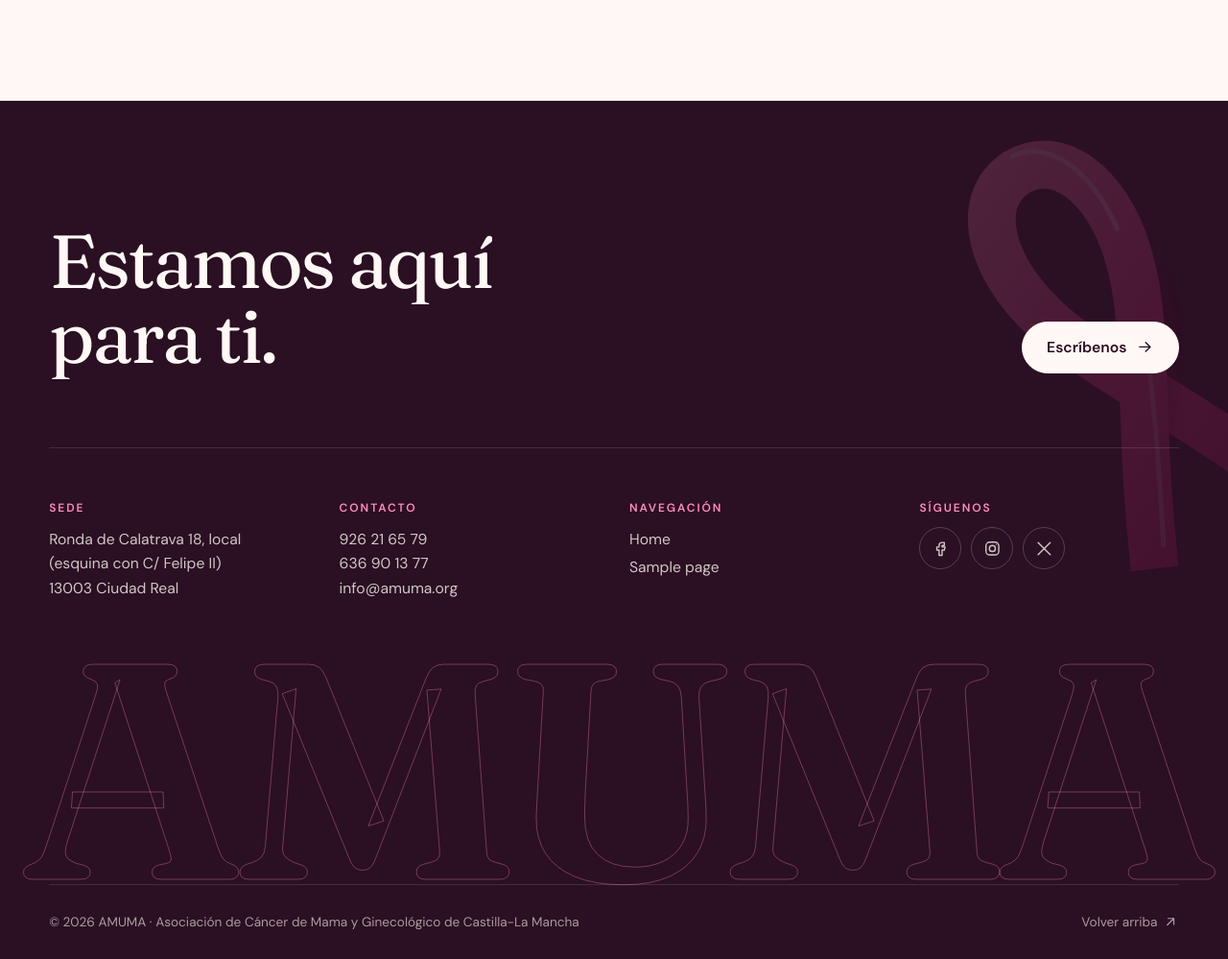
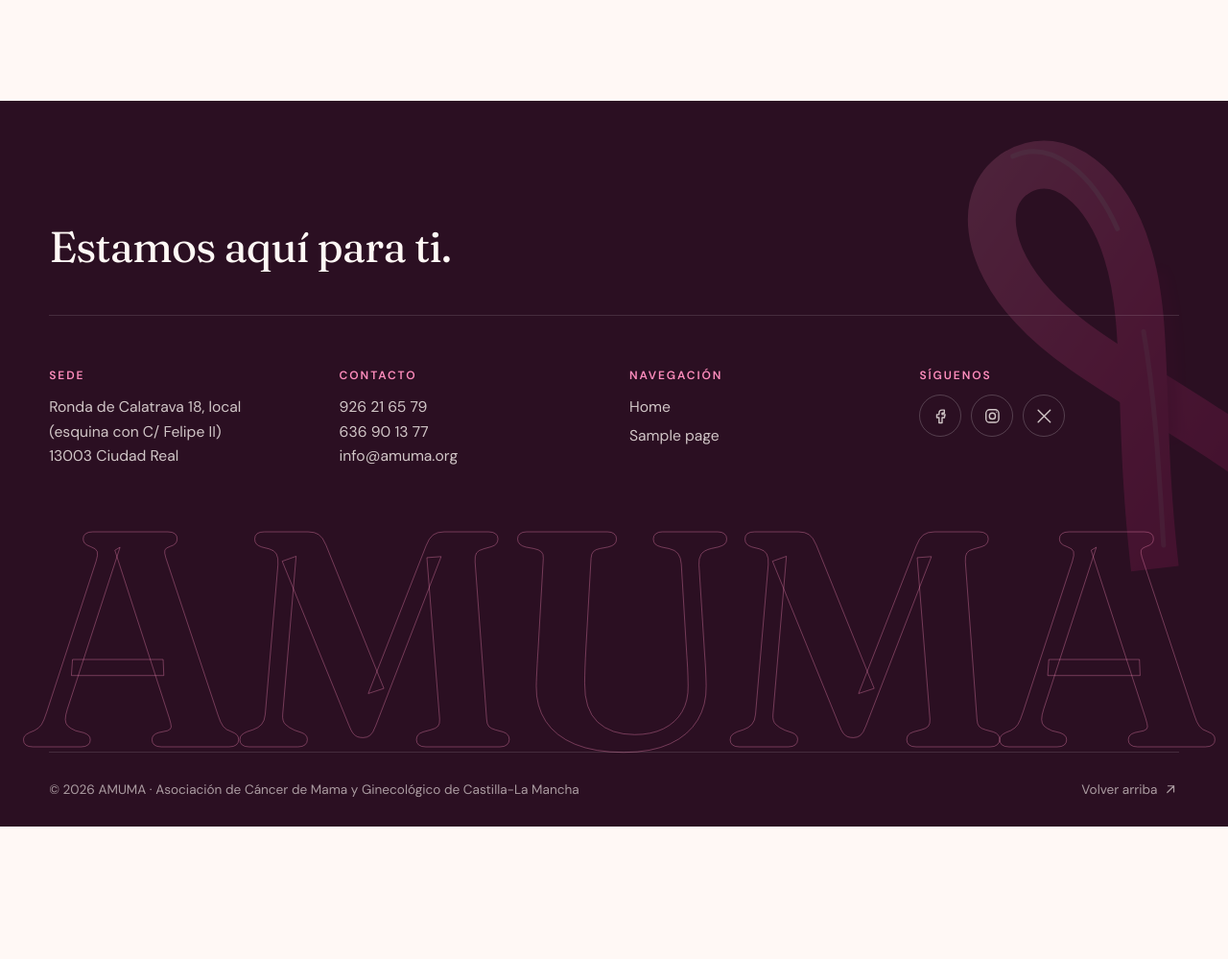
Before and after one commit to informaticatopfreight/amuma, a WordPress theme: template amuma/home.php in a window 1280 px wide. Shown: the part 1190-2189 px from the top of the page at 96% size. After the commit the page ends 2051 px from the top, so only its background shows below. Run offline with PHP 8.4 and a stand-in for WordPress, Linux system fonts and the light colour scheme; the site name, menu and one post (Sample post) are stand-ins, and other content is empty; some libraries are stand-ins or nearby versions.

Commit message:
Pie: sin botón Escríbenos y lema más pequeño
Co-Authored-By: Claude Opus 5.5 <noreply@anthropic.com>
Claude-Session: https://claude.ai/code/session_01VJLPZfPEv6ABpgLrrmCiEz

```diff
--- a/amuma/assets/css/main.css
+++ b/amuma/assets/css/main.css
@@ -864,16 +864,16 @@ a.contact__card:hover { transform: translateY(-4px); box-shadow: 0 20px 40px -20
 	justify-content: space-between;
 	gap: 32px;
 	flex-wrap: wrap;
-	padding-bottom: clamp(48px, 6vw, 80px);
+	padding-bottom: clamp(32px, 4vw, 48px);
 	border-bottom: 1px solid rgba(255, 255, 255, 0.12);
 }
 .site-footer__claim {
 	font-family: var(--serif);
-	font-size: clamp(2.4rem, 1.2rem + 4.6vw, 5.6rem);
-	line-height: 1;
-	letter-spacing: -0.03em;
+	font-size: clamp(1.8rem, 1.2rem + 2vw, 3rem);
+	line-height: 1.05;
+	letter-spacing: -0.02em;
 	margin: 0;
-	max-width: 12ch;
+	max-width: none;
 }
 .site-footer__grid {
 	display: grid;
--- a/amuma/footer.php
+++ b/amuma/footer.php
@@ -14,9 +14,6 @@
 	<div class="container">
 		<div class="site-footer__top">
 			<p class="site-footer__claim" data-split><?php esc_html_e( 'Estamos aquí para ti.', 'amuma' ); ?></p>
-			<a class="btn btn--light" data-magnetic href="mailto:<?php echo esc_attr( antispambot( amuma_opt( 'email' ) ) ); ?>">
-				<span><?php esc_html_e( 'Escríbenos', 'amuma' ); ?></span><?php echo amuma_icon( 'arrow' ); // phpcs:ignore ?>
-			</a>
 		</div>
 
 		<div class="site-footer__grid">
```
